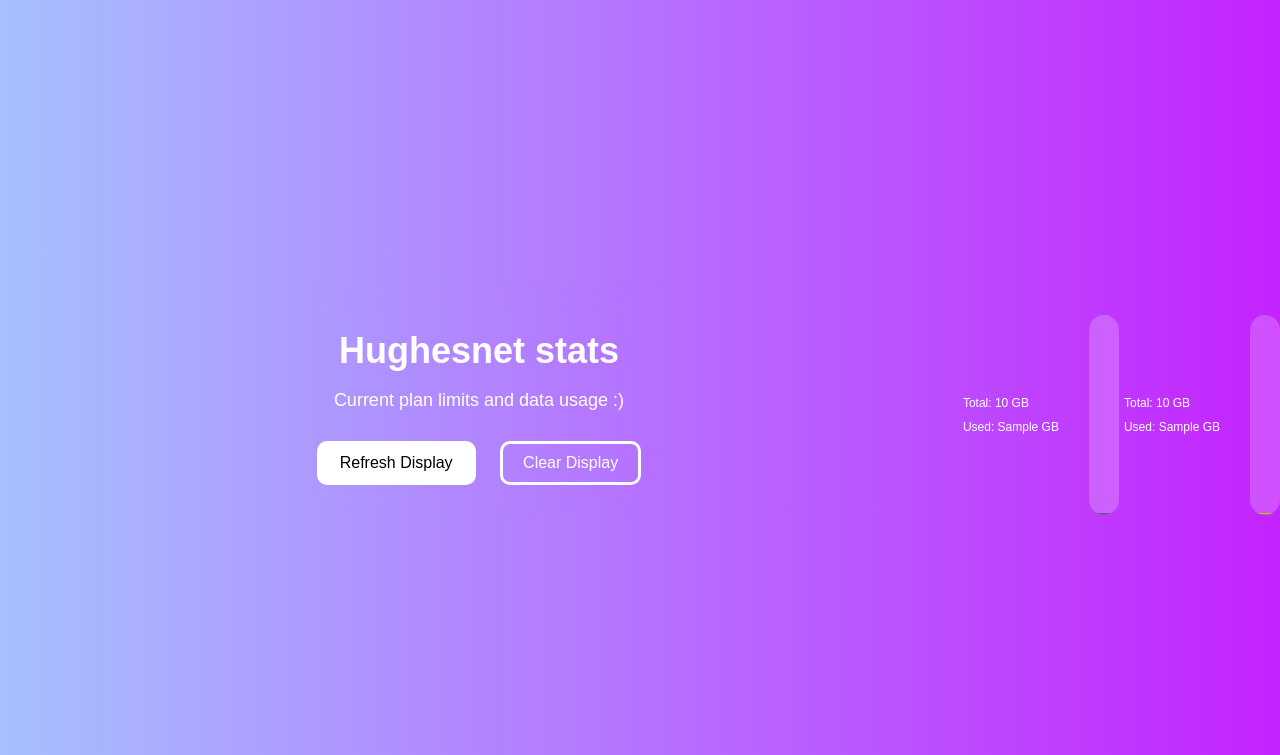
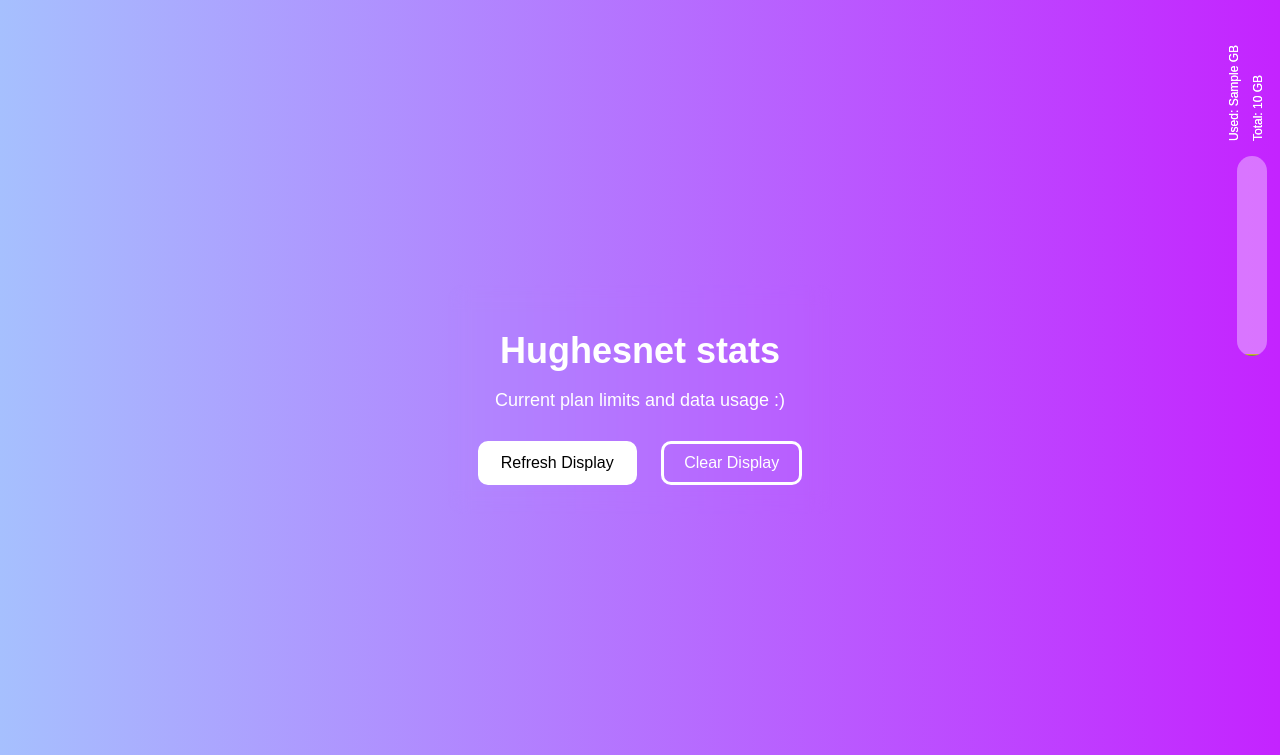
Before and after one commit to TheQuib/Vista, a Python web app: template src/web/templates/home.html in a window 1280 px wide. Shown: the top 755 px of the page. Run offline with Jinja, Linux system fonts and the light colour scheme; the template is opened without the code that fills it: most values are stand-ins (such as "Sample title", 1, 10 or a date in 2020).

Commit message:
Update styles.css

```diff
--- a/src/web/static/styles.css
+++ b/src/web/static/styles.css
@@ -63,8 +63,11 @@ p {
 
 .progress-container {
     margin-top: 30px;
-    display: flex; /* Use flexbox to align the text and bars */
-    align-items: center; /* Center them vertically */
+    display: flex; /* Align the text and bars horizontally */
+    flex-direction: column; /* Stack them vertically */
+    position: absolute;
+    top: 10px;
+    right: 10px; /* Position the containers at the top-right corner of the page */
 }
 
 
@@ -75,11 +78,10 @@ p {
 }
 
 .plan-info {
-    display: flex;
-    flex-direction: column; /* Stack the labels vertically */
-    justify-content: space-between;
+    writing-mode: vertical-lr; /* Rotate the text vertically */
+    transform: rotate(180deg); /* Flip the text so it reads top-to-bottom */
+    margin-bottom: 10px; /* Add some space between the text and the bar */
     font-size: 12px;
-    margin-right: 10px; /* Add some space between the text and the bar */
     color: #fff;
 }
 
```
